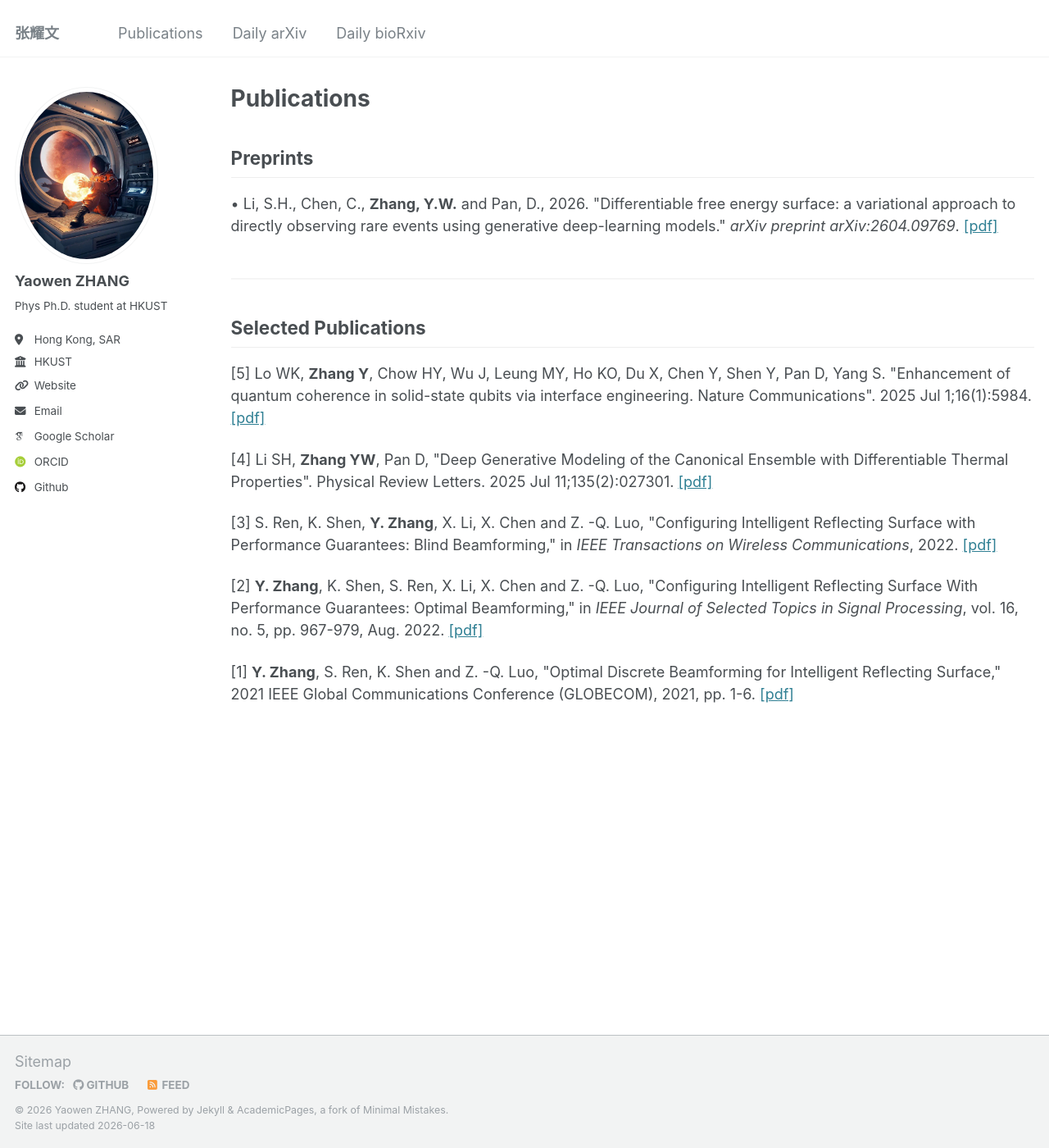
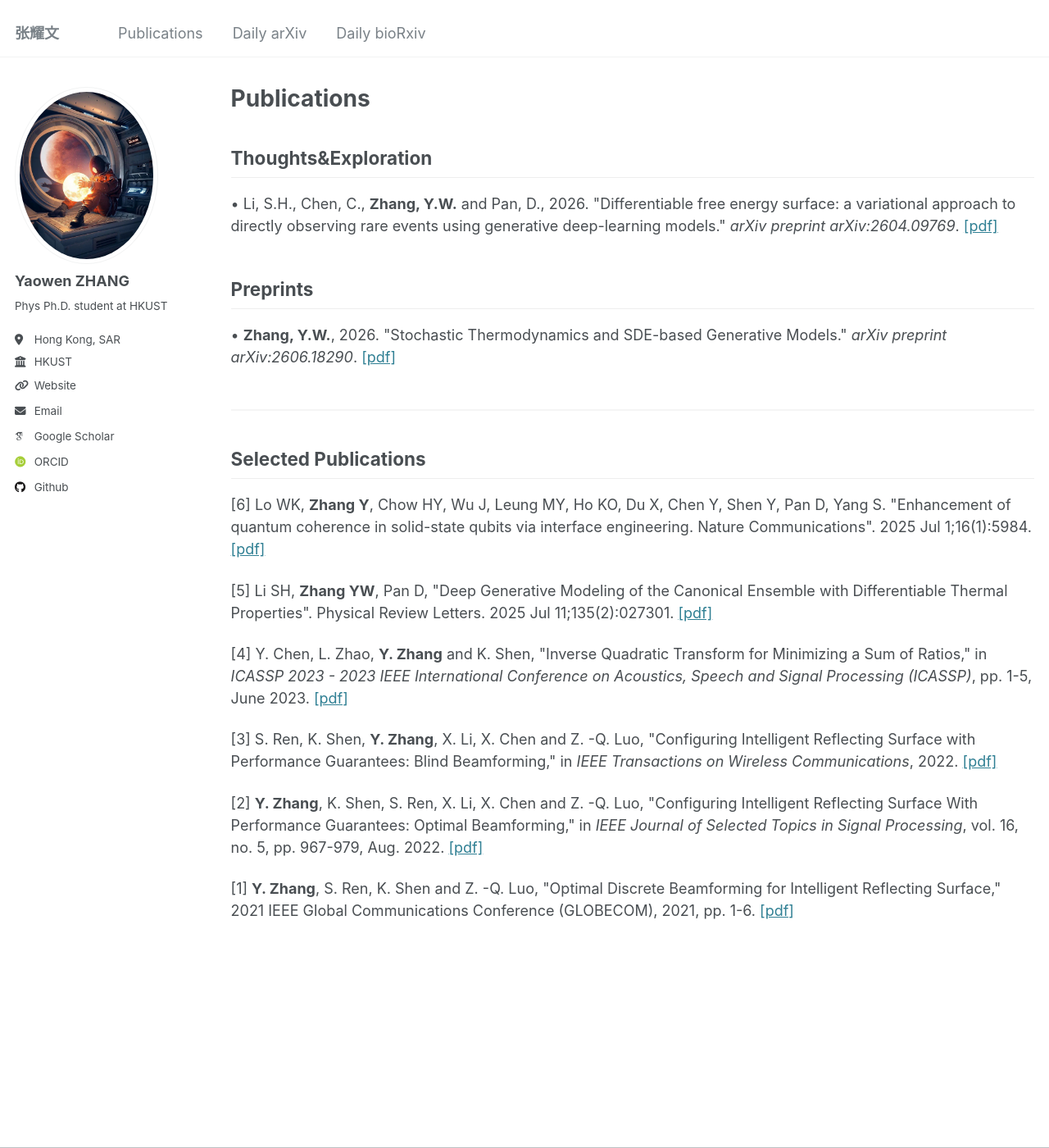
Before and after one commit to phyzyw/phyzyw.github.io, a Jekyll site: the page built from _pages/publications.html, in a window 1280 px wide and 1400 px high. Shown: the whole window at 82% size. Built offline with Jekyll 4.4.1, drawn with Linux system fonts in a browser that asks for light colours; some web fonts are replaced.

Commit message:
revise pub

```diff
--- a/_pages/publications.html
+++ b/_pages/publications.html
@@ -11,12 +11,23 @@ author_profile: true
 {% endif %}
 {% endcomment %}
 
+<section id="thoughts" style="margin-bottom: 50px;">
+  <h2 style="border-bottom: 1px solid #eee; padding-bottom: 10px;">Thoughts&Exploration</h2>
+  <div class="preprints-list">
+    <div class="publication-item">
+      <p>• Li, S.H., Chen, C., <strong>Zhang, Y.W.</strong> and Pan, D., 2026. "Differentiable free energy surface: a variational approach to directly observing rare events using generative deep-learning models." <em>arXiv preprint arXiv:2604.09769</em>.
+      <a href="https://arxiv.org/abs/2604.09769" target="_blank">[pdf]</a></p>
+    </div>
+  </div>
+</section>
+
+
 <section id="preprints" style="margin-bottom: 50px;">
   <h2 style="border-bottom: 1px solid #eee; padding-bottom: 10px;">Preprints</h2>
   <div class="preprints-list">
     <div class="publication-item">
-      <p>• Li, S.H., Chen, C., <strong>Zhang, Y.W.</strong> and Pan, D., 2026. "Differentiable free energy surface: a variational approach to directly observing rare events using generative deep-learning models." <em>arXiv preprint arXiv:2604.09769</em>.
-      <a href="https://arxiv.org/abs/2604.09769" target="_blank">[pdf]</a></p>
+      <p>• <strong>Zhang, Y.W.</strong>, 2026. "Stochastic Thermodynamics and SDE-based Generative Models." <em>arXiv preprint arXiv:2606.18290</em>.
+      <a href="https://arxiv.org/abs/2606.18290" target="_blank">[pdf]</a></p>
     </div>
   </div>
 </section>
@@ -27,14 +38,21 @@ author_profile: true
   <h2 style="border-bottom: 1px solid #eee; padding-bottom: 10px;">Selected Publications</h2>
   <div class="publications-list">
     <div class="publication-item">
-      <p>[5] Lo WK, <strong>Zhang Y</strong>, Chow HY, Wu J, Leung MY, Ho KO, Du X, Chen Y, Shen Y, Pan D, Yang S. "Enhancement of quantum coherence in solid-state qubits via interface engineering. Nature Communications". 2025 Jul 1;16(1):5984.
+      <p>[6] Lo WK, <strong>Zhang Y</strong>, Chow HY, Wu J, Leung MY, Ho KO, Du X, Chen Y, Shen Y, Pan D, Yang S. "Enhancement of quantum coherence in solid-state qubits via interface engineering. Nature Communications". 2025 Jul 1;16(1):5984.
       <a href="https://doi.org/10.1038/s41467-025-61026-3" target="_blank">[pdf]</a></p>
     </div>
 
     <div class="publication-item">
-      <p>[4] Li SH, <strong>Zhang YW</strong>, Pan D,
+      <p>[5] Li SH, <strong>Zhang YW</strong>, Pan D,
       "Deep Generative Modeling of the Canonical Ensemble with Differentiable Thermal Properties". Physical Review Letters. 2025 Jul 11;135(2):027301.
       <a href="https://doi.org/10.1103/8wx7-kyx8" target="_blank">[pdf]</a></p>
+    </div>
+
+    <div class="publication-item">
+      <p>[4] Y. Chen, L. Zhao, <strong>Y. Zhang</strong> and K. Shen,
+      "Inverse Quadratic Transform for Minimizing a Sum of Ratios,"
+      in <em>ICASSP 2023 - 2023 IEEE International Conference on Acoustics, Speech and Signal Processing (ICASSP)</em>, pp. 1-5, June 2023.
+      <a href="https://ieeexplore.ieee.org/abstract/document/10095077" target="_blank">[pdf]</a></p>
     </div>
 
     <div class="publication-item">
```
